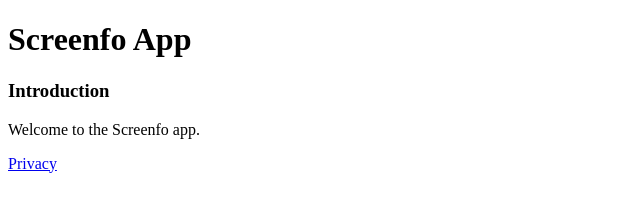
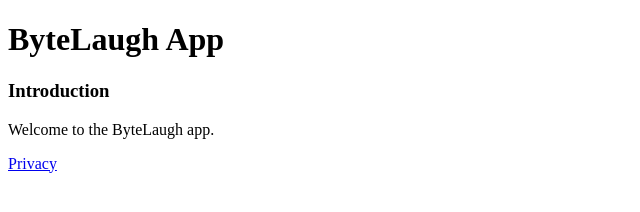
Before and after one commit to ibansalbro/paperwall, a plain HTML site: page index.html in a window 1280 px wide. Shown: the whole page, without its empty margins (0-640 px from the left). Drawn offline with Linux system fonts and the light colour scheme.

Commit message:
Update index.html

```diff
--- a/index.html
+++ b/index.html
@@ -1,13 +1,13 @@
 <!DOCTYPE html>
 <html>
 <head>
-    <title>Screenfo App</title>
+    <title>ByteLaugh App</title>
 </head>
 <body>
-    <h1> Screenfo App</h1>
+    <h1> ByteLaugh App</h1>
 
     <h3>Introduction</h3>
-    <p>Welcome to the Screenfo app. </p>
+    <p>Welcome to the ByteLaugh app. </p>
     <a href="https://hemsbansal.github.io/Screenfo-app/privacy">Privacy</a>
 </body>
 </html>
```
